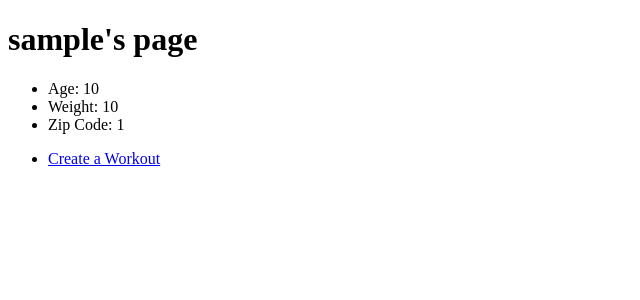
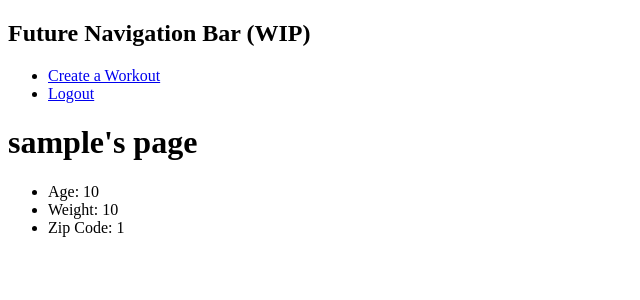
Before and after one commit to Jessica-chap/hb-final-project, a Flask app: page /users/1 in a window 1280 px wide. Shown: the top 300 px of the page, without its empty margins (0-640 px from the left). Run offline with Flask 2, Linux system fonts and the light colour scheme; tables that the repository leaves empty hold one stand-in row (values such as "Sample post").

Commit message:
Nav bar skeleton placed on pages would like additional options, need to correct nav back to workout page and user profile, not recognizing user

```diff
--- a/server.py
+++ b/server.py
@@ -90,7 +90,7 @@ def handle_login():
 def user_logout():
     """log user out of current session"""
     session.pop('user', None)
-###TODO WIP add HTML button
+    flash('Bye! See you tomorrow for another awesome workout!')
     return redirect('/')
 
 
@@ -117,11 +117,7 @@ def new_workout_form():
     repunit_list = crud.get_we_repunit()
     weightunit_list = crud.get_we_weightunit()
     equipment_list = crud.get_we_equipment()
-    # print('*'*20)
-    # print('*'*20)
-    # print(equipment_list)
-    # print('*'*20)
-    # print('*'*20)
+
 
     return render_template('create_workout.html',
                             exercise_list= exercise_list,
--- a/templates/homepage.html
+++ b/templates/homepage.html
@@ -2,7 +2,7 @@
 {% block title %}Workouts Home{% endblock %}
 
 {% block body %}
-  <h1>Welcome! Still working on name!!</h1>
+  <h1>Welcome, working on app name </h1>
 
 
   <h2>Login</h2>
--- a/templates/user_profile.html
+++ b/templates/user_profile.html
@@ -3,6 +3,15 @@
 {% block title %}{{user.user_name}}'s Page{% endblock %}
 
 {% block body %}
+
+<h2>Future Navigation Bar (WIP)</h2>
+<div class ="navigation-bar">
+  <ul>
+      <li><a href="/create_workout">Create a Workout</a></li>
+      <li><a href="/logout">Logout</a></li>
+  </ul>
+</div>
+
 <h1>{{user.user_name}}'s page</h1>
 
 <ul>
@@ -10,12 +19,6 @@
     <li>Weight: {{user.user_weight}}</li>
     <li>Zip Code: {{user.user_zipcode}}</li>
 </ul>
-<ul>
-    <p>
-      <li><a href="/create_workout">Create a Workout</a></li>
-    </p>
-
-  </ul>
 
 
 
```
Also changed, not shown: static/js/exerciseList.js (+1 -9 lines), templates/create_workout.html (+9 -0 lines).
